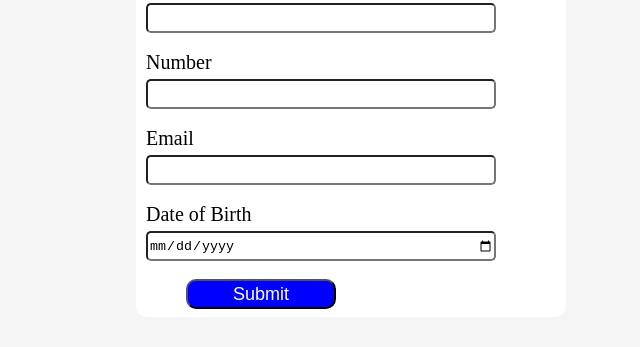
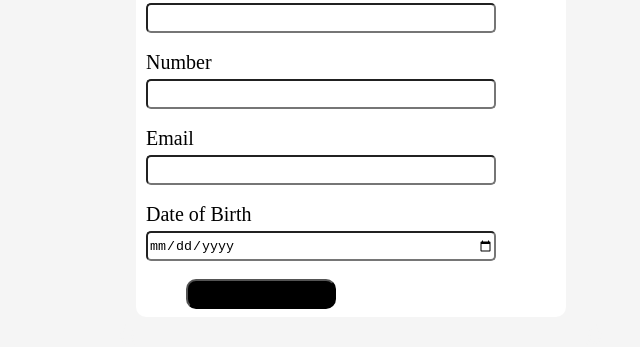
Before and after one commit to Nortey-Wilson-Gloria/My-Forms, a plain HTML site: page index.html in a window 1280 px wide. Shown: the part 91-438 px from the top of the page, without its empty margins (272-912 px from the left). Drawn offline with Linux system fonts and the light colour scheme.

Commit message:
changed background colour in the bbotton

```diff
--- a/index.html
+++ b/index.html
@@ -19,7 +19,7 @@
             <input type="email" style="height: 30px; width: 350px; border-radius: 5px; margin-top: 5px;"><br><br>
             <label for="text" style="font-size: 20px;">Date of Birth</label><br>
             <input type="date" style="height: 30px; width: 350px; border-radius: 5px; margin-top: 5px;"><br><br>
-            <button type="submit" style="background-color: blue; color: white; width: 150px; height: 30px; border-radius: 10px; margin-left: 40px; font-size: 18px;">Submit</button>
+            <button type="submit" style="background-color:black; width: 150px; height: 30px; border-radius: 10px; margin-left: 40px; font-size: 18px;">Submit</button>
         </form>
     </div>
 </body>
```
